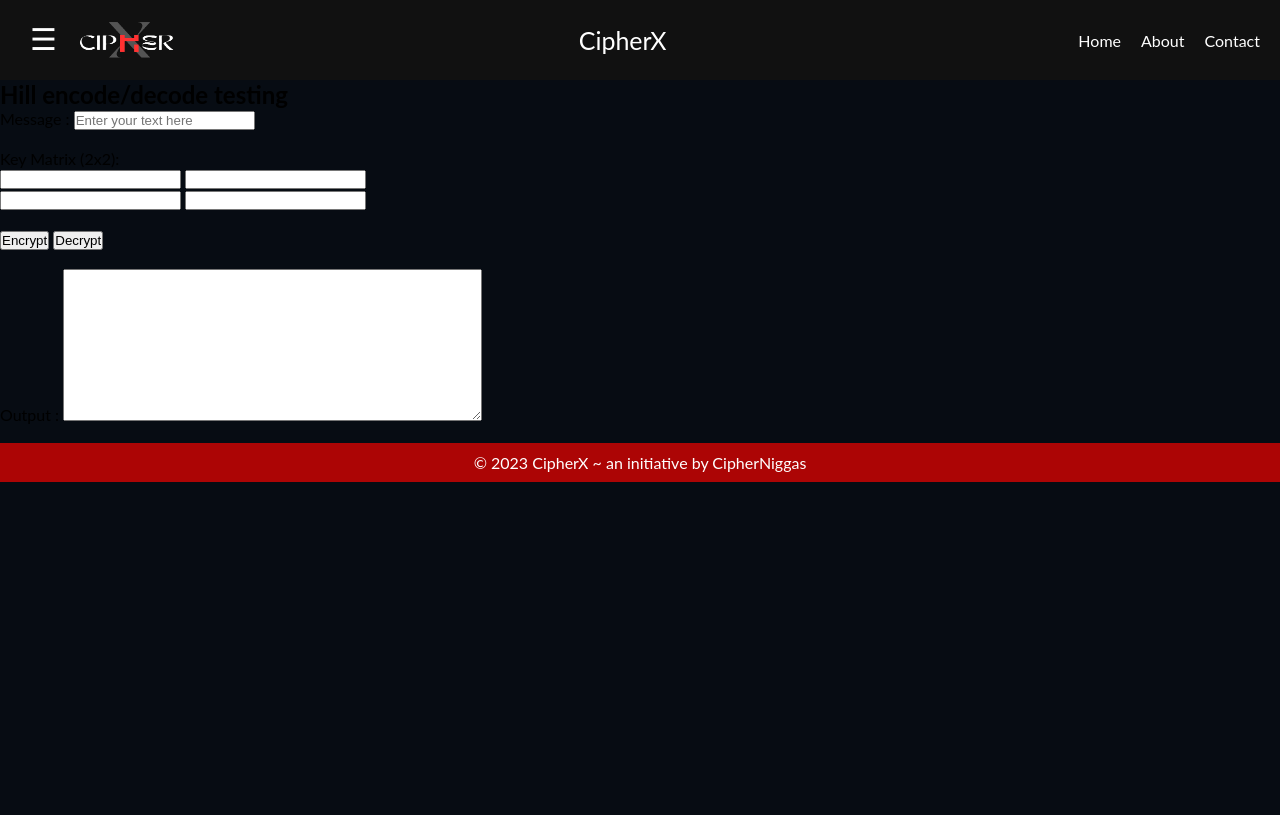
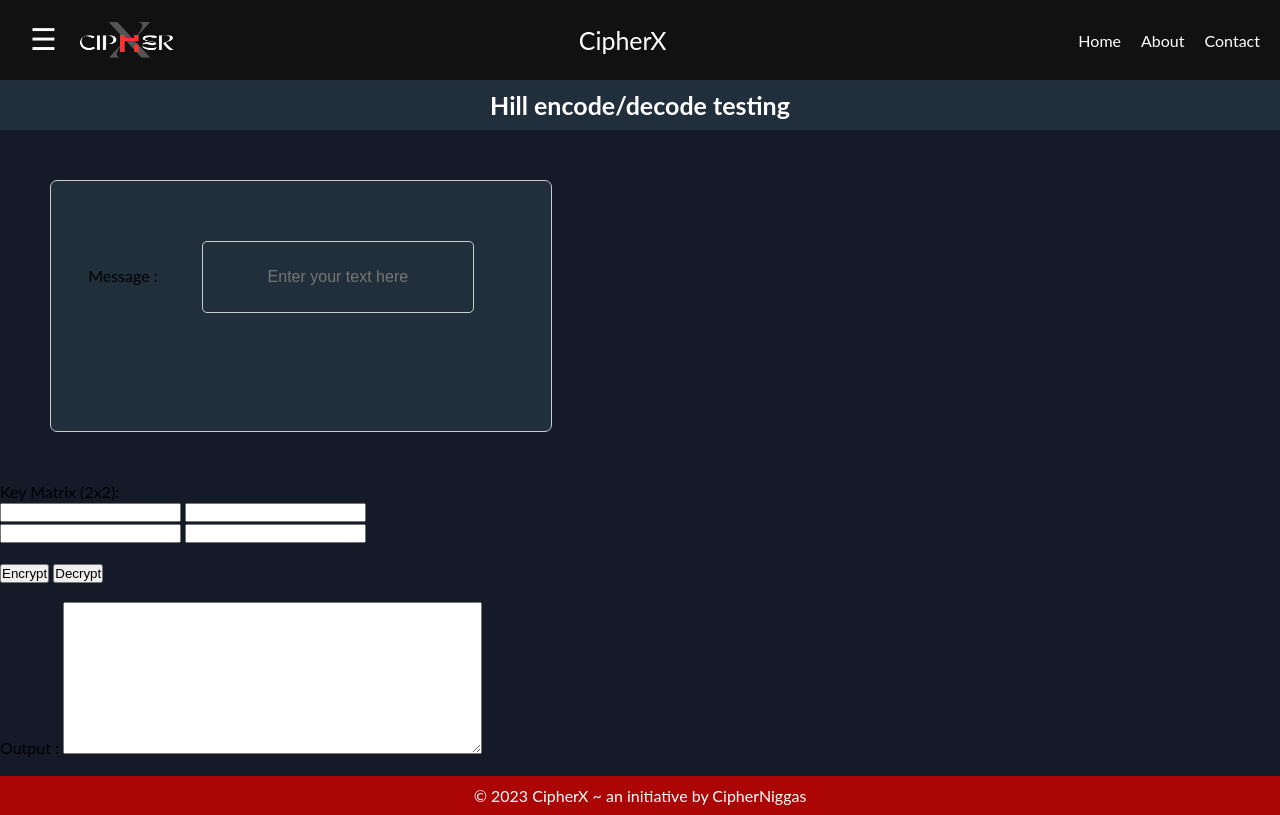
Before and after one commit to Darry1968/cipherx, a Flask app: page /Hill in a window 1280 px wide. Before the commit the page ends 482 px from the top, so only its background shows below. Run offline with Flask 3, Linux system fonts and the light colour scheme.

Commit message:
ceaser hill rsa vagere

```diff
--- a/templates/Hill.html
+++ b/templates/Hill.html
@@ -2,7 +2,42 @@
 {% block body %}
 <h2>Hill encode/decode testing</h2>
 <style>
+    h2 {
+        font-size: 25px;
+        text-align: center;
+        color: white;
+        background-color: #212F3C;
+        padding-top: 10px;
+        padding-bottom: 10px;
+    }
+    .container1{
 
+        width: 500px;
+        height: 200px;
+        border-radius: 7px;
+        margin: 50px;
+        align-items: center;
+        text-align: center;
+        padding-top: 50px;
+        border: 1px solid #ccc;
+        background-color: #212F3C;
+    }
+    .textbox {
+        width: 250px;
+        height: 50px;
+        padding: 10px;
+        font-size: 16px;
+        flex-direction: column;
+        text-align: center;
+        resize: none;
+        margin-left: 40px;
+        margin-right: 40px;
+        margin-bottom: 20px;
+        margin-top: 10px;
+        border-radius: 5px;
+        border: 1px solid #ccc;
+        background-color: #212F3C;
+    }
 
 
 
@@ -10,10 +45,12 @@
 </style>
 <form action="/Hill" method="post">
     <div class="mb-3">
-        <label for="exampleFormControlInput1" class="form-label">Message :</label>
-        <input type="text" class="form-control form-control-lg" id="exampleFormControlInput1" name="text"
-            placeholder="Enter your text here">
-        <br><br>
+        <div class="container1">
+            <label for="exampleFormControlInput1" class="form-label">Message :</label>
+             <input type="text" class="textbox" id="exampleFormControlInput1" name="text"
+                placeholder="Enter your text here">
+                <br><br>
+        </div>
         <label for="exampleFormControlShift" class="form-label">Key Matrix (2x2):</label>
         <br>
         <input type="text" class="form-control form-control-lg" id="0" name="0">
--- a/templates/base.html
+++ b/templates/base.html
@@ -11,7 +11,8 @@
 
         body {
             font-family: "Lato", sans-serif;
-            background-color: #070c13;
+            background-color: #141A28;
+            /* background-color: #070c13; */
         }
 
         header {
--- a/templates/index.html
+++ b/templates/index.html
@@ -28,7 +28,7 @@
         text-align: center;
         align-items: center;
         /* resize: none; */
-        margin-left: 50px;
+        margin-left: 80px;
         margin-top: 50px;
         margin-bottom: 20px;
         border: 1px solid #ccc;
@@ -48,7 +48,7 @@
         margin-left: 100px;
         margin-top: 200px;
         margin-left: 50x;
-        margin-right: 50px;
+        margin-right: 20px;
         border-radius: 5px;
     }
 
@@ -64,7 +64,7 @@
         margin-left: 40px;
         margin-right: 40px;
         margin-bottom: 20px;
-        margin-top: 40px;
+        margin-top: 90px;
         border-radius: 5px;
         border: 1px solid #ccc;
         background-color: #212F3C;
```
Also changed, not shown: templates/Caesar.html (+39 -15 lines), templates/rsa.html (+6 -1 lines), static/caeser.png (added).
